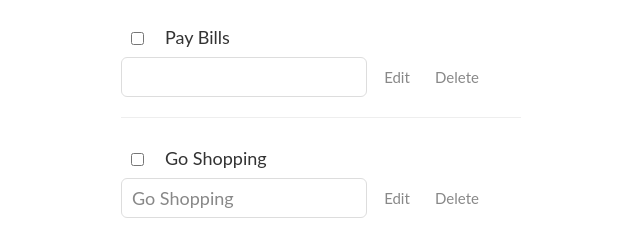
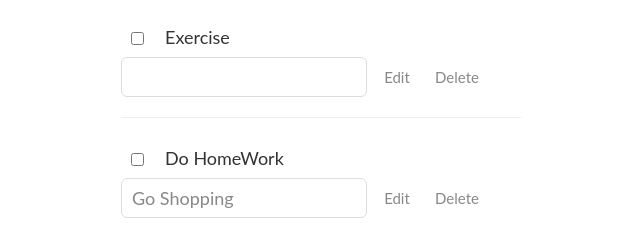
Before and after one commit to Sok-Ang/Web, a plain HTML site: page Todo_list/index.html in a window 1280 px wide. Shown: the part 289-517 px from the top of the page, 319-959 px from the left. Drawn offline with Linux system fonts and the light colour scheme.

Commit message:
index.html

```diff
--- a/Todo_list/index.html
+++ b/Todo_list/index.html
@@ -17,12 +17,12 @@
         <h3>ToDo</h3>
         <ul id="incomplete-task">
             <li>
-                <input type="checkbox"><label>Pay Bills</label>
+                <input type="checkbox"><label>Exercise</label>
                 <input type="text"><button class="edit">Edit</button>
                 <button class="delete">Delete</button>
             </li>
             <li class="editMode">
-                <input type="checkbox"><label>Go Shopping</label>
+                <input type="checkbox"><label>Do HomeWork</label>
                 <input type="text" value="Go Shopping"><button class="edit">Edit</button>
                 <button class="delete">Delete</button>
             </li>
```
